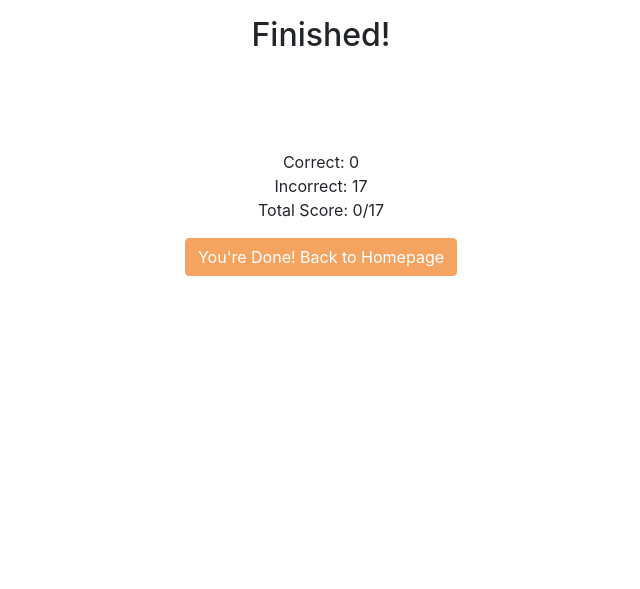
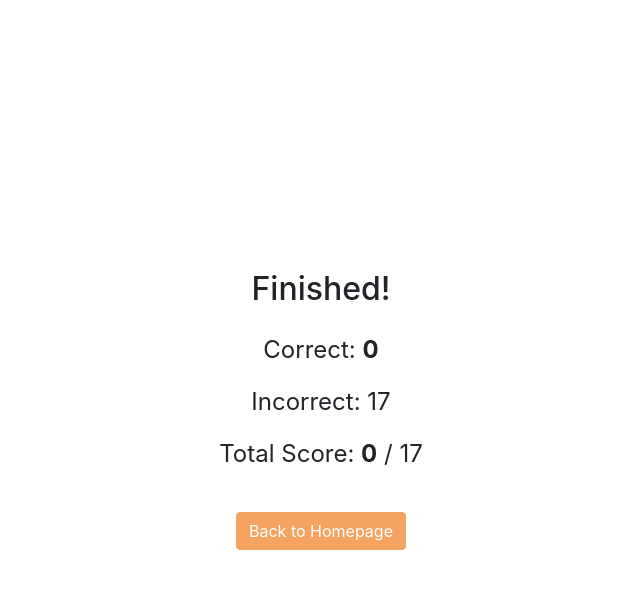
Before and after one commit to KimlyTor/Table-Etiquette, a Flask app: page /quiz/summary in a window 1280 px wide. Shown: the part 56-645 px from the top of the page, without its empty margins (319-959 px from the left). Run offline with Flask 2, Linux system fonts and the light colour scheme; some libraries are stand-ins or nearby versions.

Commit message:
centered quiz firts and last page

```diff
--- a/server.py
+++ b/server.py
@@ -91,7 +91,7 @@ quiz_data = {
         "question_id": "0",
         "img": [],
         "question": "Test Your Knowledge. <br> How much do you know?",
-        "choices": ["5 question", "12 drags and drops"],
+        "choices": ["5 questions", "12 drags and drops"],
         "answer": None,
         "next_question": "1"
     },
--- a/static/main.css
+++ b/static/main.css
@@ -173,7 +173,7 @@
 
 #finish_title{
     display: block;
-    margin-bottom: 80px;
+    margin-top: 120px;
 }
 
 #golden-rule{
@@ -191,6 +191,18 @@
 }
 
 .basic-rules-title{
-    font-size: 24px;
+    font-size: 22px;
     font-weight: normal;
 }
+
+.quiz_first_page{
+    margin-top: 200px;
+}
+
+.quiz_summary_text{
+    font-size: 24px;
+}
+
+#quiz_last_page{
+    margin-top: 150px;
+}
--- a/static/quiz.js
+++ b/static/quiz.js
@@ -54,6 +54,8 @@ $(document).ready(function(){
 
 
     if(id == 0){
+
+        $("#body-container").addClass("quiz_first_page");
         var q_text = $("<h2>").html(`${question}`);
         $("#question").append(q_text);
 
--- a/static/quiz_summary.js
+++ b/static/quiz_summary.js
@@ -1,10 +1,10 @@
 $(document).ready(function(){
-    var c1 = "Correct: " + data;
-    var c0 = "Incorrect: " + (17-parseInt(data)).toString();
-    var sum = "Total Score: " + data + "/17";
-    $("#content").append(c1, '<br>', c0, '<br>', sum);
+    var c1 = '<div class="col-sm-12"><p>Correct: <b>'+ data+ '</b></p></div>';
+    var c0 = '<div class="col-sm-12"><p>Incorrect: ' + (17-parseInt(data)).toString()+'</p></div>';
+    var sum = '<div class="col-sm-12"><p>Total Score: ' + "<b>"+ data+"</b> / 17"+'</p></div>';
+    $("#content").append(c1, c0, sum);
 
-    var dne_btn = $("<button>").attr("id", "dne-btn").attr("class", "btn btn-primary").text("You're Done! Back to Homepage");
+    var dne_btn = $("<button>").attr("id", "dne-btn").attr("class", "btn btn-primary").text("Back to Homepage");
     dne_btn.click(function(e){
         window.location.href = `http://127.0.0.1:5000/`;
     });
--- a/templates/quiz.html
+++ b/templates/quiz.html
@@ -7,7 +7,7 @@
 
 <script type="text/javascript" src="{{ url_for('static', filename = 'quiz.js') }}"></script>
 
-<div class="container" >
+<div class="container" id="body-container">
     <div id="question" class="row justify-content-center text-center mt-4">
     </div>
     <div id="content" class="row justify-content-center text-center my-3">
--- a/templates/quiz_summary.html
+++ b/templates/quiz_summary.html
@@ -9,13 +9,13 @@
 
 <script type="text/javascript" src="{{ url_for('static', filename = 'quiz_summary.js') }}"></script>
 
-<div class="container">
+<div class="container" id="quiz_last_page">
     <div id="title" class="row justify-content-center text-center my-3">
         <h2 id="finish_title">Finished!</h2>
     </div>
-    <div id="content" class="row justify-content-center text-center my-3">
+    <div id="content" class="row justify-content-center text-center my-3 quiz_summary_text">
     </div>
-    <div id="reaction" class="row justify-content-around text-center my-3">
+    <div id="reaction" class="row justify-content-around text-center my-4">
     </div>
 </div>
 
```
